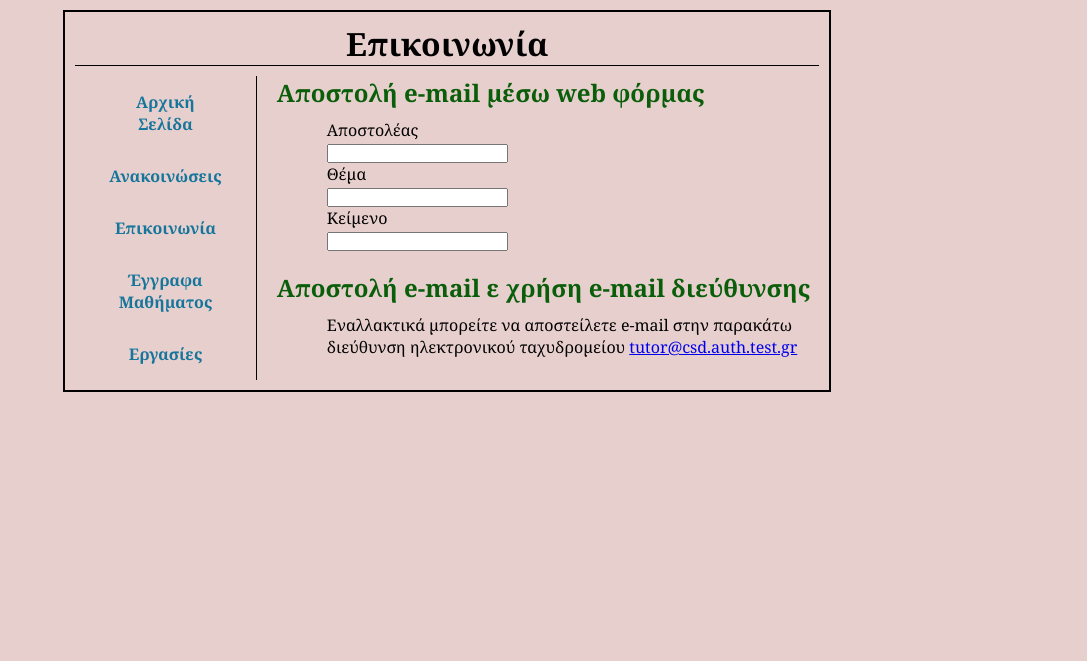
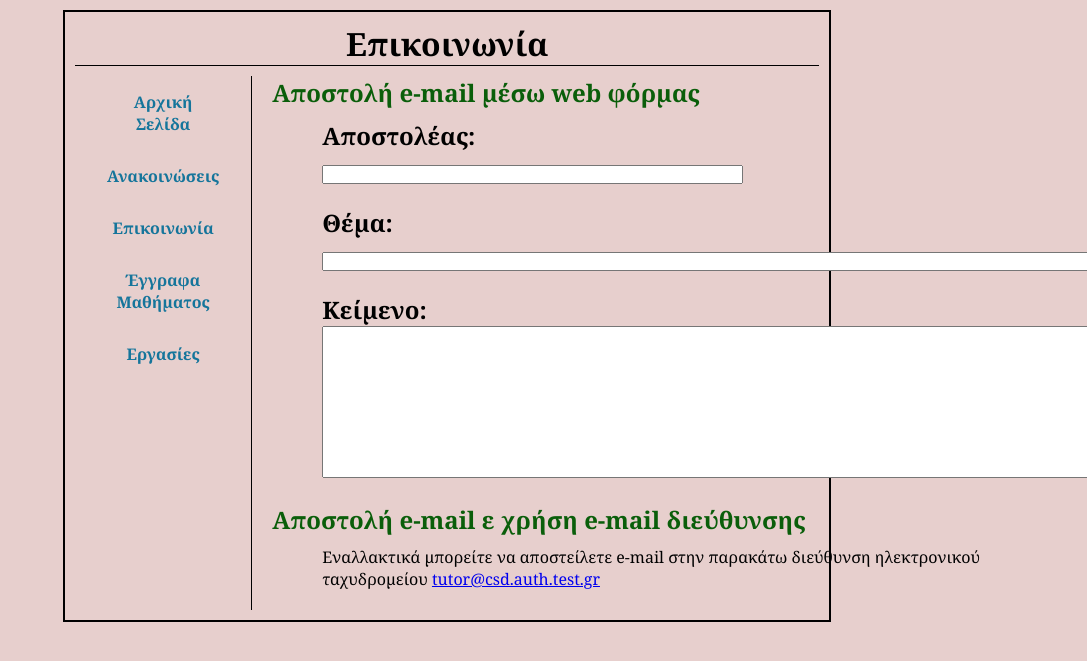
Before and after one commit to FSBgr/myElearning, a PHP site: page /communication.html in a window 1280 px wide. Shown: the top 661 px of the page, without its empty margins (193-1280 px from the left). Run offline with PHP 8.4, Linux system fonts and the light colour scheme.

Commit message:
communication page finished

```diff
--- a/communication.html
+++ b/communication.html
@@ -30,12 +30,12 @@
             <div class="flex-child-element second">
                 <h2 class="heading2">Αποστολή e-mail μέσω web φόρμας</h2>
                 <div class="contact-form">
-                    <label> Αποστολέας</label>
-                    <form><input type="text"></form>
-                    <label> Θέμα</label>
-                    <form><input type="text"></form>
-                    <label> Κείμενο</label>
-                    <form><input type="text"></form>
+                    <label class="form-label"> Αποστολέας:</label><br>
+                    <form class="text-input"><input type="text" size="50"></form><br>
+                    <label class="form-label"> Θέμα:</label><br>
+                    <form class="text-input"><input type="text" size="100"></form><br>
+                    <label class="form-label"> Κείμενο:</label> <br>
+                    <textarea name="body" id="body" rows="10" cols="100"></textarea><br>
                 </div>
                 <h2 class="heading2">Αποστολή e-mail ε χρήση e-mail διεύθυνσης</h2>
                 <div class="contact-form">
--- a/styles.css
+++ b/styles.css
@@ -118,3 +118,16 @@ ul.menu {
       margin-top: 10px;
       margin-bottom: 20px;
   }
+
+  .form-label{
+      font-weight: bold;
+      font-size: x-large;
+      margin-bottom: 20px;
+      margin-top: 10px;
+  }
+
+  .text-input{
+      height: auto;
+      width: 200px;
+      margin-top: 10px;
+  }
```
